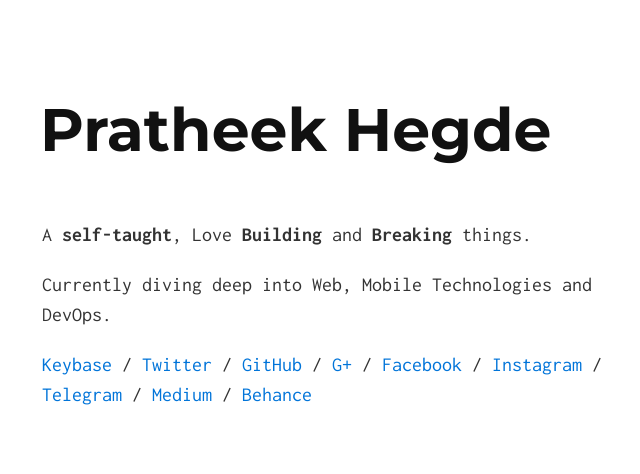
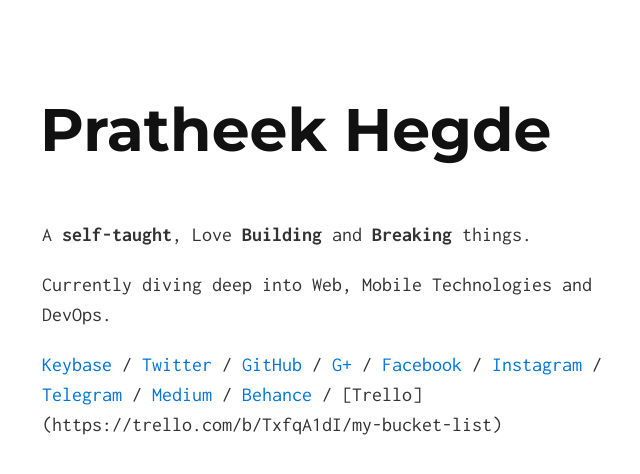
Before and after one commit to 13D94/13d94.github.io, a Jekyll site: the page built from index.md, in a window 1280 px wide. Shown: the top 474 px of the page, without its empty margins (298-938 px from the left). Built offline with Jekyll 4.4.1, drawn with Linux system fonts in a browser that asks for light colours.

Commit message:
Update index.md

```diff
--- a/index.md
+++ b/index.md
@@ -6,4 +6,4 @@ A <b>self-taught</b>, Love <b>Building</b> and <b>Breaking</b> things.
 
 Currently diving deep into Web, Mobile Technologies and DevOps.
 
-[Keybase](https://keybase.io/pratheekhegde) / [Twitter](https://twitter.com/pratheekhegde) / [GitHub](https://github.com/pratheekhegde) / [G+](https://plus.google.com/+PratheekHegde) / [Facebook](https://facebook.com/pratheek.hegde) / [Instagram](https://www.instagram.com/pratheek_hegde/) / [Telegram](https://telegram.me/pratheekhegde) / [Medium](https://medium.com/@pratheekhegde) / [Behance](https://www.behance.net/pratheekhegde)
+[Keybase](https://keybase.io/pratheekhegde) / [Twitter](https://twitter.com/pratheekhegde) / [GitHub](https://github.com/pratheekhegde) / [G+](https://plus.google.com/+PratheekHegde) / [Facebook](https://facebook.com/pratheek.hegde) / [Instagram](https://www.instagram.com/pratheek_hegde/) / [Telegram](https://telegram.me/pratheekhegde) / [Medium](https://medium.com/@pratheekhegde) / [Behance](https://www.behance.net/pratheekhegde) / [Trello] (https://trello.com/b/TxfqA1dI/my-bucket-list)
```
